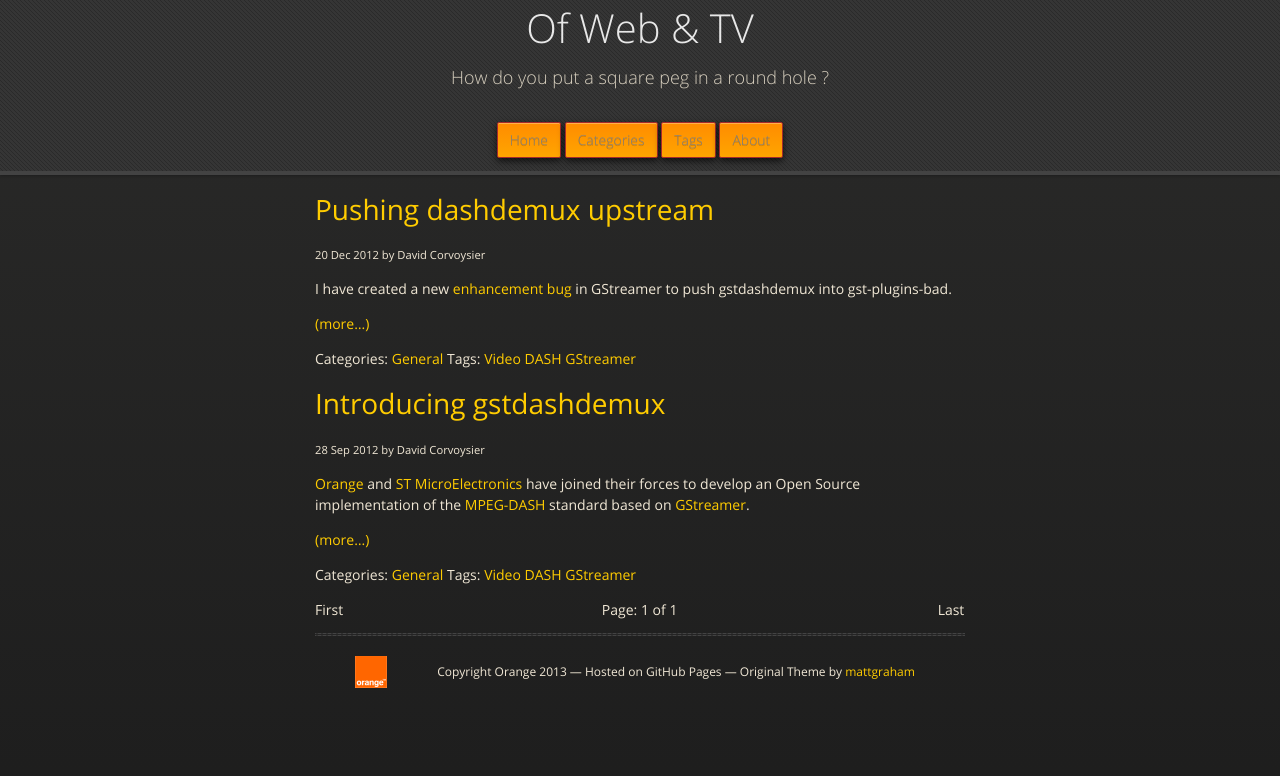
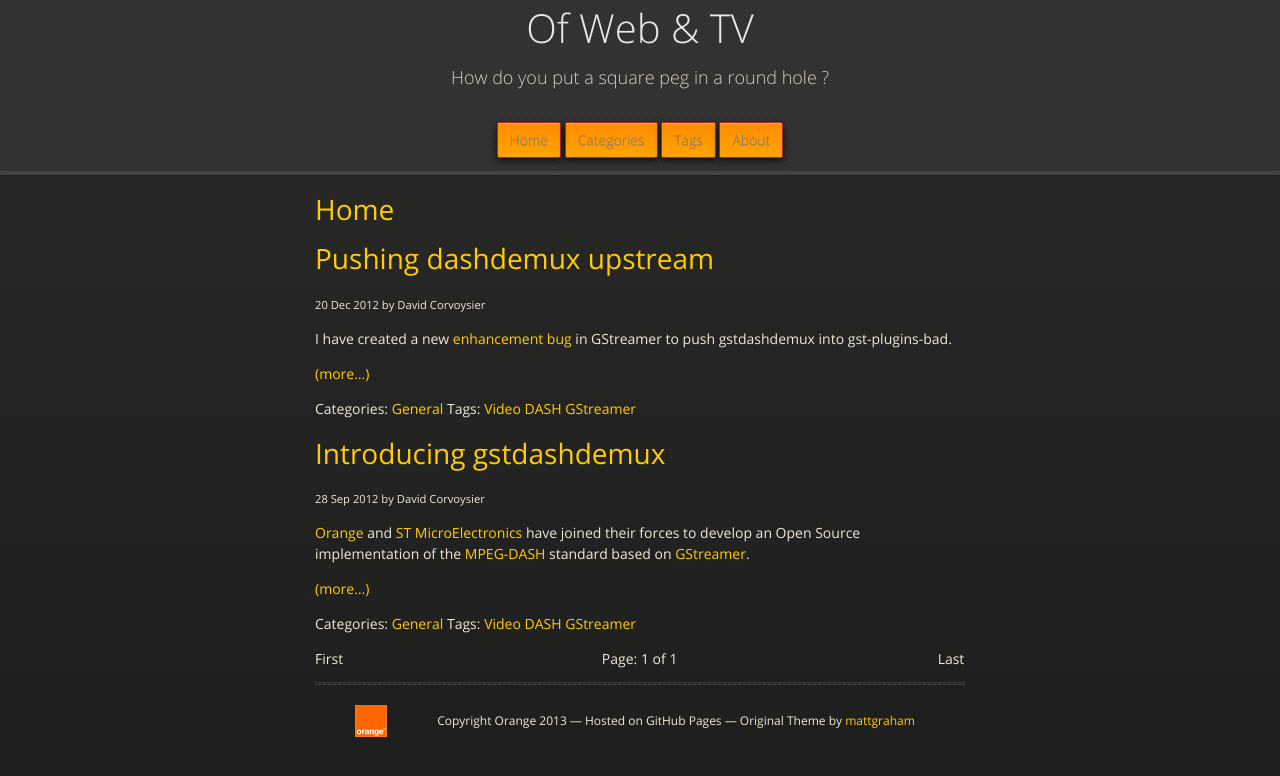
Before and after one commit to ppietrak/dcorvoysier.github.com, a Jekyll site: the page built from index.html, in a window 1280 px wide. Shown: the top 776 px of the page. Built offline with Jekyll 4.4.1, drawn with Linux system fonts in a browser that asks for light colours; nearby versions of some CDN libraries; library files that are not in the unit come from our copies; the list of posts is cut into pages by our own code.

Commit message:
Updated page layout to add title

```diff
--- a/_layouts/page.html
+++ b/_layouts/page.html
@@ -1,4 +1,7 @@
 ---
 layout: default
 ---
+<header>
+  <h1><a href="{{ page.url }}" rel="bookmark">{{ page.title }}</a></h1>
+</header>
 {{ content }}
```
